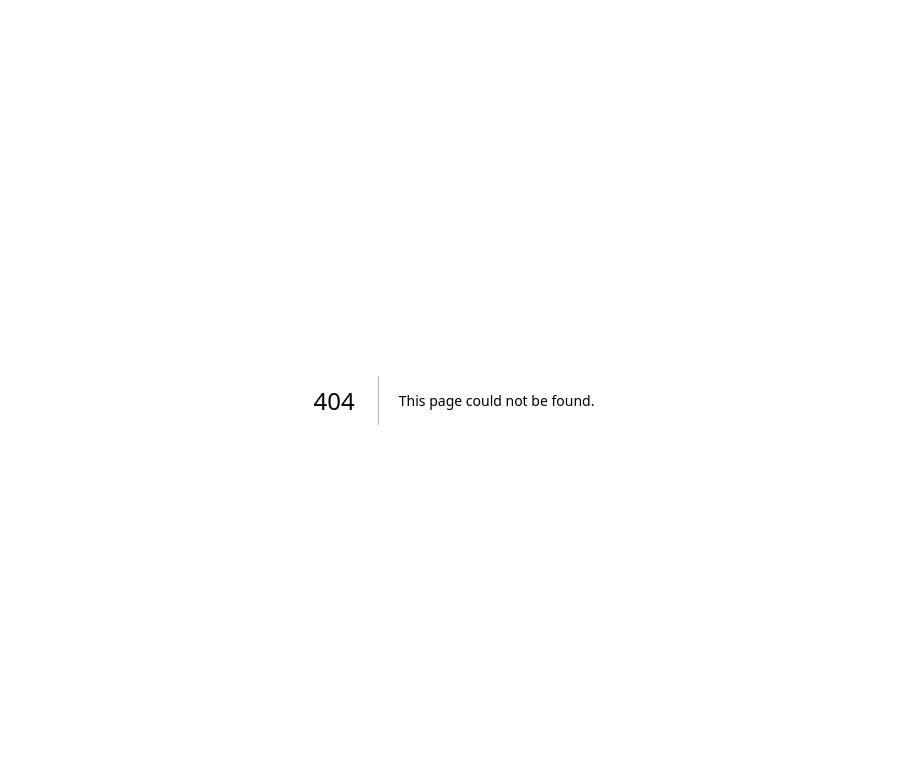
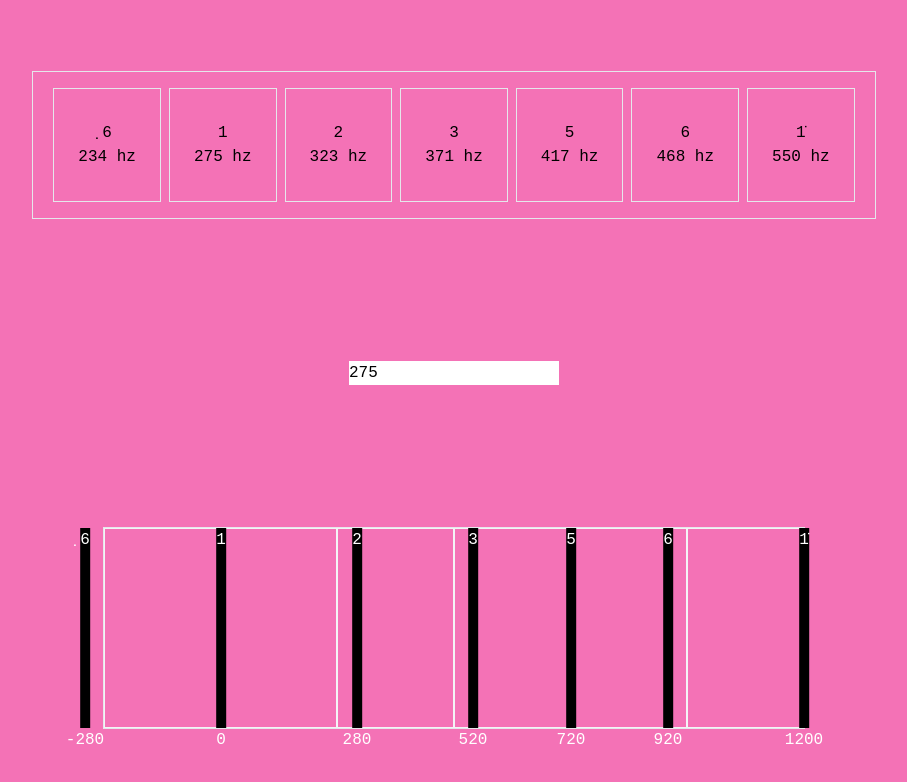
Before and after one commit to stoikal/28-days, a Next.js app: page /day/23 in a window 1280 px wide. Before the commit this address had no page. Shown: the top 782 px of the page, without its empty margins (186-1093 px from the left). Built offline with nearby package versions, Linux system fonts and the light colour scheme.

Commit message:
feat(day-23): create page

```diff
--- a/package.json
+++ b/package.json
@@ -17,6 +17,7 @@
     "react": "18.2.0",
     "react-dom": "18.2.0",
     "three": "^0.150.1",
+    "tone": "^14.7.77",
     "typescript": "4.9.5"
   },
   "devDependencies": {
--- /dev/null
+++ b/src/data/slendro.js
@@ -0,0 +1,67 @@
+const jurPedalangan = [
+  { name: '2', freq: 313 },
+  { name: '3', freq: 357 },
+  { name: '5', freq: 408 },
+  { name: '6', freq: 465 },
+  { name: '1', freq: 543 }
+]
+
+const jurkarawitan = [
+  { name: '2', freq: 308 },
+  { name: '3', freq: 351 },
+  { name: '5', freq: 408 },
+  { name: '6', freq: 467 },
+  { name: '1', freq: 541 }
+]
+
+const aneng = [
+  { name: '2', freq: 296 },
+  { name: '3', freq: 319 },
+  { name: '5', freq: 380 },
+  { name: '6', freq: 411 },
+  { name: '1', freq: 474 }
+]
+
+const udreka = [
+  { name: '2', freq: 331 },
+  { name: '3', freq: 378 },
+  { name: '5', freq: 435 },
+  { name: '6', freq: 500 },
+  { name: '1', freq: 580 }
+]
+
+const margiono = [
+  { name: '2', freq: 306 },
+  { name: '3', freq: 351 },
+  { name: '5', freq: 402 },
+  { name: '6', freq: 480 },
+  { name: '1', freq: 537 }
+]
+
+const timbulHP = [
+  { name: '2', freq: 308 },
+  { name: '3', freq: 350 },
+  { name: '5', freq: 410 },
+  { name: '6', freq: 470 },
+  { name: '1', freq: 544 }
+]
+
+const tembi = [
+  { name: '2', freq: 301 },
+  { name: '3', freq: 347 },
+  { name: '5', freq: 402 },
+  { name: '6', freq: 462 },
+  { name: '1', freq: 532 }
+]
+
+const collection = {
+  jurPedalangan,
+  jurkarawitan,
+  aneng,
+  udreka,
+  margiono,
+  timbulHP,
+  tembi
+}
+
+export default collection
--- /dev/null
+++ b/src/pages/day/23.tsx
@@ -0,0 +1,151 @@
+import { ChangeEvent, SyntheticEvent, useEffect, useRef, useState } from 'react'
+import * as Tone from 'tone'
+
+export default function Day23 () {
+  const [barangFreq, setBarangFreq] = useState(275)
+  const [tuning, setTuning] = useState([-280, 0, 280, 520, 720, 920, 1200])
+  const [isDragging, setIsDragging] = useState<number | null>(null)
+
+  const lowest = -240
+  const step = 40
+
+  const noteName = ['̣6', '1', '2', '3', '5', '6', '1̇']
+
+  const synthRef = useRef<Tone.Synth<Tone.SynthOptions> | null>(null)
+  const wrapperRef = useRef<HTMLDivElement | null>(null)
+
+  useEffect(() => {
+    if (!wrapperRef.current) return
+
+    const wrapper = wrapperRef.current
+
+    const onMouseMove = (e: MouseEvent) => {
+      if (isDragging !== null) {
+        const { left } = wrapper.getBoundingClientRect()
+        const offset = e.clientX - left
+
+        const cent = Math.round((offset / ((tuning.length * 100) / ((1200 - lowest) / step))) + lowest / step) * step
+
+        if (
+          cent > (tuning[isDragging - 1] ?? lowest - step * 7) &&
+          cent < (tuning[isDragging + 1] ?? 1200 + step * 7)
+        ) {
+          setTuning(prev => {
+            return [
+              ...prev.slice(0, isDragging),
+              cent,
+              ...prev.slice(isDragging + 1)
+            ]
+          })
+        }
+      }
+    }
+
+    const onMouseUp = () => {
+      setIsDragging(null)
+    }
+
+    document.addEventListener('mousemove', onMouseMove)
+    document.addEventListener('mouseup', onMouseUp)
+
+    return () => {
+      document.removeEventListener('mousemove', onMouseMove)
+      document.removeEventListener('mouseup', onMouseUp)
+    }
+  }, [isDragging, tuning, lowest])
+
+  useEffect(() => {
+    const options = {
+      envelope: {
+        attack: 0.001,
+        decay: 0.1,
+        sustain: 0.01,
+        release: 0.5
+      }
+    }
+    synthRef.current = new Tone.Synth(options).toDestination()
+  }, [])
+
+  const handleButtonClick = (note: number) => (e: SyntheticEvent) => {
+    e.preventDefault()
+    if (!synthRef.current) return
+    const synth = synthRef.current
+    synth.triggerAttackRelease(note, '4n')
+  }
+
+  const handleMouseDown = (index: number) => (e: MouseEvent) => {
+    e.preventDefault()
+    setIsDragging(index)
+  }
+
+  const handleBarangFreqChange = (e: ChangeEvent<HTMLInputElement>) => {
+    if (!isNaN(Number(e.target.value))) {
+      setBarangFreq(Number(e.target.value))
+    }
+  }
+
+  return (
+    <>
+      <main className="h-full grid place-items-center bg-pink-400">
+        <div className="p-4 border">
+          {
+            tuning
+              .map((cent) => Math.round(barangFreq * Math.pow(2, cent / 1200)))
+              .map((note, index) => (
+                <button
+                  key={index}
+                  onMouseDown={handleButtonClick(note)}
+                  className="border mx-1 px-6 py-8"
+                >
+                  <span>{noteName[index]}</span>
+                  <br/>
+                  { note } hz
+                </button>
+              ))
+          }
+        </div>
+        <div>
+          <input
+            value={barangFreq}
+            type="number"
+            onChange={handleBarangFreqChange}
+          />
+        </div>
+        <div className='border'>
+          <div
+            ref={wrapperRef}
+            className="flex w-[700px] h-[200px] relative"
+          >
+            {
+              [...Array(tuning.length - 1)].map((_, i) => (
+                <div
+                  key={i}
+                  className="border border-gray-100 w-1/5"
+                />
+              ))
+            }
+            {
+              tuning.map((cent, index) => (
+                <div
+                  key={index}
+                  style={{
+                    left: Math.round((cent - lowest) * (tuning.length * 100 / (1200 - lowest))),
+                    cursor: isDragging === index ? 'grabbing' : 'grab'
+                  }}
+                  role="button"
+                  className="absolute h-full -translate-x-1/2 bg-black text-white select-none"
+                  onMouseDown={handleMouseDown(index)}
+                >
+                  { noteName[index] }
+                  <span className="absolute -bottom-6 left-1/2 -translate-x-1/2">
+                    { cent }
+                  </span>
+                </div>
+              ))
+            }
+          </div>
+        </div>
+      </main>
+    </>
+  )
+}
--- a/src/pages/index.tsx
+++ b/src/pages/index.tsx
@@ -28,10 +28,10 @@ const content = [
   { day: 19, title: 'Game of Life', subtitle: 'Canvas API' },
   { day: 20, title: 'video', subtitle: 'Picture-in-Picture' },
   { day: 21, title: 'Emoji', subtitle: 'Clipboard API' },
-  { day: 22, title: 'Eyes', subtitle: 'Gamepad API' }
-  // { day: 23, title: 'Color Collection', subtitle: 'IndexedDB' },
+  { day: 22, title: 'Eyes', subtitle: 'Gamepad API' },
+  { day: 23, title: 'Slendro', subtitle: 'Web Audio API' }
   // { day: 24, title: 'Color Collection', subtitle: 'Fetch API' },
-  // { day: 25, title: '-', subtitle: '' },
+  // { day: 25, title: 'Color Collection', subtitle: 'IndexedDB' },
   // { day: 26, title: 'Saron', subtitle: 'Web Audio API' },
   // { day: 27, title: '-', subtitle: '' },
   // { day: 28, title: '-', subtitle: '' }
```
Also changed, not shown: 1 other file (tests, documents, lock files or other folders).
